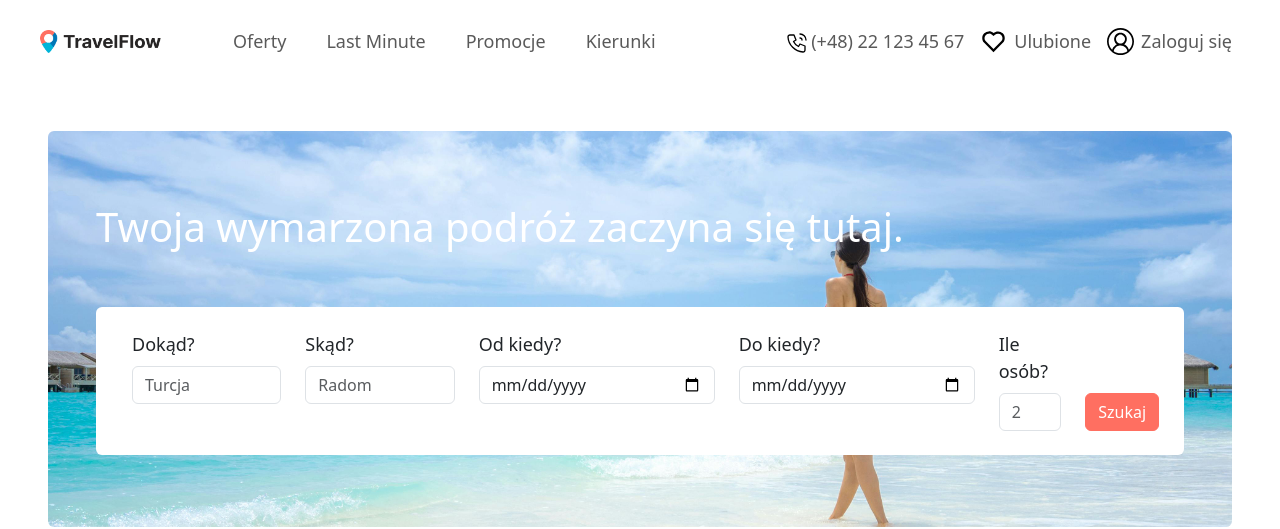
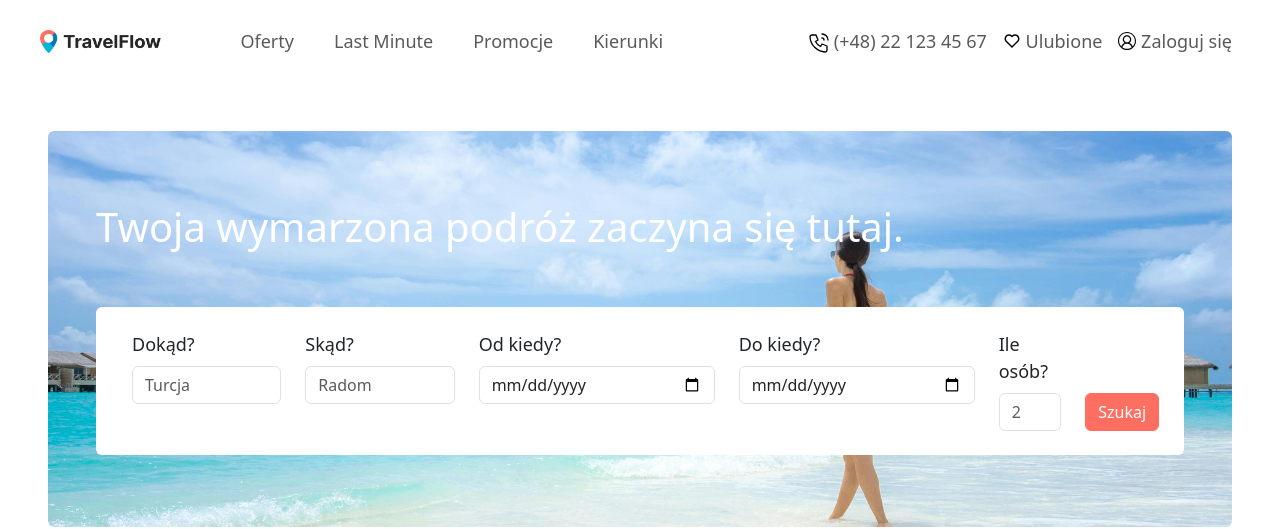
Before and after one commit to JakubKacprzak/travelFlow, a website: page public/index.html in a window 1280 px wide. Shown: the top 529 px of the page. Drawn offline with nearby package versions, Linux system fonts and the light colour scheme; no server answers.

Commit message:
drobna poprawka

```diff
--- a/public/index.html
+++ b/public/index.html
@@ -90,15 +90,17 @@
             <img src="./icons/phone.svg" alt="tel-icon" />
             <span>(+48) 22 123 45 67</span>
           </a>
-          <a href="#" class="nav-link d-flex align-center">
-            <img src="./icons/favorites.svg" alt="favorites-icon" />
-            <a href="./html/favorites.html" class="nav-link">Ulubione</a>
+          <a href="#" class="nav-link">
+            <img
+              src="./icons/favorites.svg"
+              alt="favorites-icon"
+              class="mb-1"
+            />
+            <span>Ulubione</span>
           </a>
-          <a href="#" class="nav-link d-flex align-center">
-            <img src="./icons/account.svg" alt="account-icon" />
-            <a id="accountLink" href="./html/login.html" class="nav-link"
-              >Zaloguj się</a
-            >
+          <a href="#" class="nav-link">
+            <img src="./icons/account.svg" alt="account-icon" class="mb-1" />
+            <span>Zaloguj się</span>
           </a>
         </div>
       </div>
--- a/public/js/app.js
+++ b/public/js/app.js
@@ -26,7 +26,7 @@ document.addEventListener("DOMContentLoaded", async () => {
   try {
     const response = await fetch("http://localhost:3000/api/offers");
     const offers = await response.json();
-    console.log(JSON.stringify(offers, null, 2)); // Formatowanie z wcięciami
+    console.log(JSON.stringify(offers, null, 2));
   } catch (err) {
     console.error("Error fetching offers:", err);
   }
```
